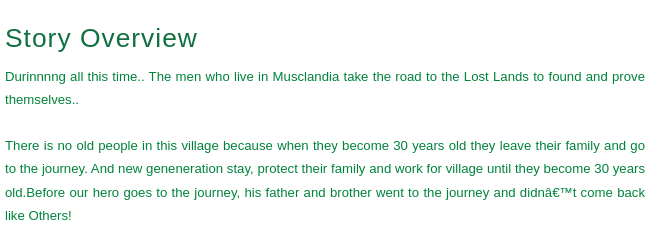
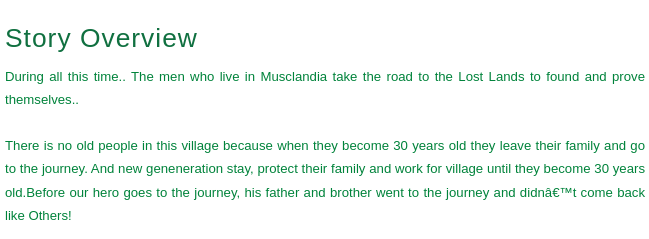
Before and after one commit to jashinjashua/Lost-Lands, a plain HTML site: page index.html in a window 1280 px wide. Shown: the part 173-412 px from the top of the page, 315-964 px from the left. Drawn offline with Linux system fonts and the light colour scheme; a web font is replaced by a local one.

Commit message:
edited index.html story part

```diff
--- a/index.html
+++ b/index.html
@@ -23,7 +23,7 @@
       <div class="entry">
         <div class="entry-title">Story Overview</a></div>
         <p>
-          Durinnnng all this time.. The men who live in Musclandia take the road to the Lost Lands to found and prove
+          During all this time.. The men who live in Musclandia take the road to the Lost Lands to found and prove
           themselves..
         </p>
         <p>
```
